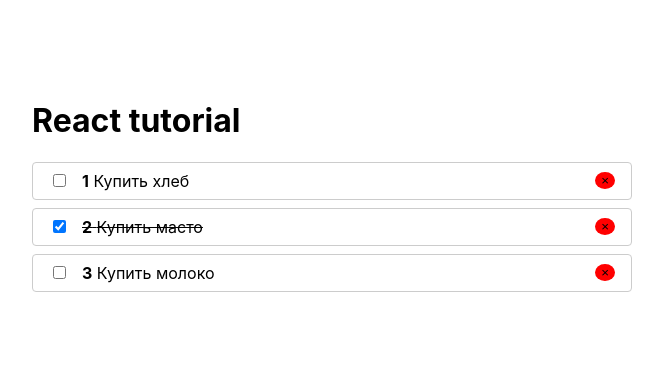
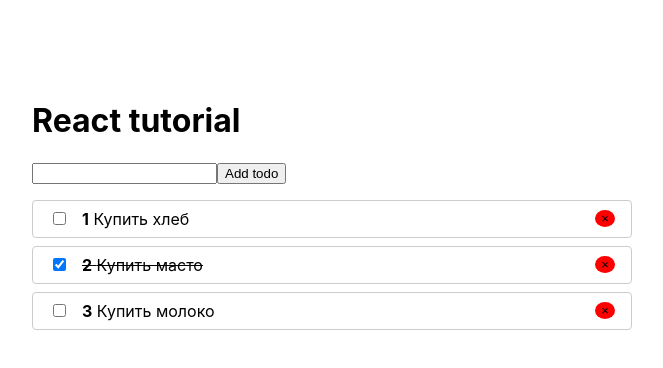
Before and after one commit to Gavnobak/react, a React (Create React App) app: page / in a window 1280 px wide. Shown: the top 368 px of the page, without its empty margins (308-971 px from the left). Built offline with nearby package versions, Linux system fonts and the light colour scheme.

Commit message:
feat: add todo

```diff
--- a/src/App.js
+++ b/src/App.js
@@ -1,5 +1,6 @@
 import React from 'react'
 import TodoList from './Todo/TodoList'
+import AddTodo from './Todo/AddTodo'
 import Context from "./context";
 
 
@@ -9,6 +10,16 @@ function App() {
         {id: 2, completed: true, title: 'Купить масто'},
         {id: 3, completed: false, title: 'Купить молоко'}
     ])
+
+    function addTodo(title) {
+        setTodos((todos.concat([
+            {
+                title,
+                id: Date.now(),
+                completed: false
+            }
+        ])))
+    }
 
     function toggleTodo(id) {
         setTodos(todos.map(todo => {
@@ -27,7 +38,8 @@ function App() {
         <Context.Provider value={{removeTodo}}>
             <div className="wrapper">
                 <h1>React tutorial</h1>
-                <TodoList todos={todos} onToggle={toggleTodo}/>
+                <AddTodo onCreate={addTodo} />
+                {todos.length ? <TodoList todos={todos} onToggle={toggleTodo}/> : <p>No todos</p>}
             </div>
         </Context.Provider>
     );
--- /dev/null
+++ b/src/Todo/AddTodo.js
@@ -0,0 +1,41 @@
+import React, {useState} from "react"
+import PropTypes from 'prop-types'
+
+function useInputValue(defaultValue = '') {
+    const [value, setValue] = useState('')
+
+    return {
+        bind:{
+            value,
+            onChange: event => setValue(event.target.value)
+        },
+        clear: () => setValue(''),
+        value: () => value
+    }
+}
+
+function AddTodo({onCreate}) {
+    const input = useInputValue('')
+
+    function submitHandler(event) {
+        event.preventDefault()
+
+        if (input.value().trim()) {
+            onCreate(input.value())
+            input.clear()
+        }
+    }
+
+    return (
+        <form style={{marginBottom:'1rem'}} onSubmit={submitHandler}>
+            <input {...input.bind}/>
+            <button type='submit'>Add todo</button>
+        </form>
+    )
+
+    AddTodo.propTypes = {
+        onCreate: PropTypes.func.isRequired
+    }
+}
+
+export default AddTodo
```
